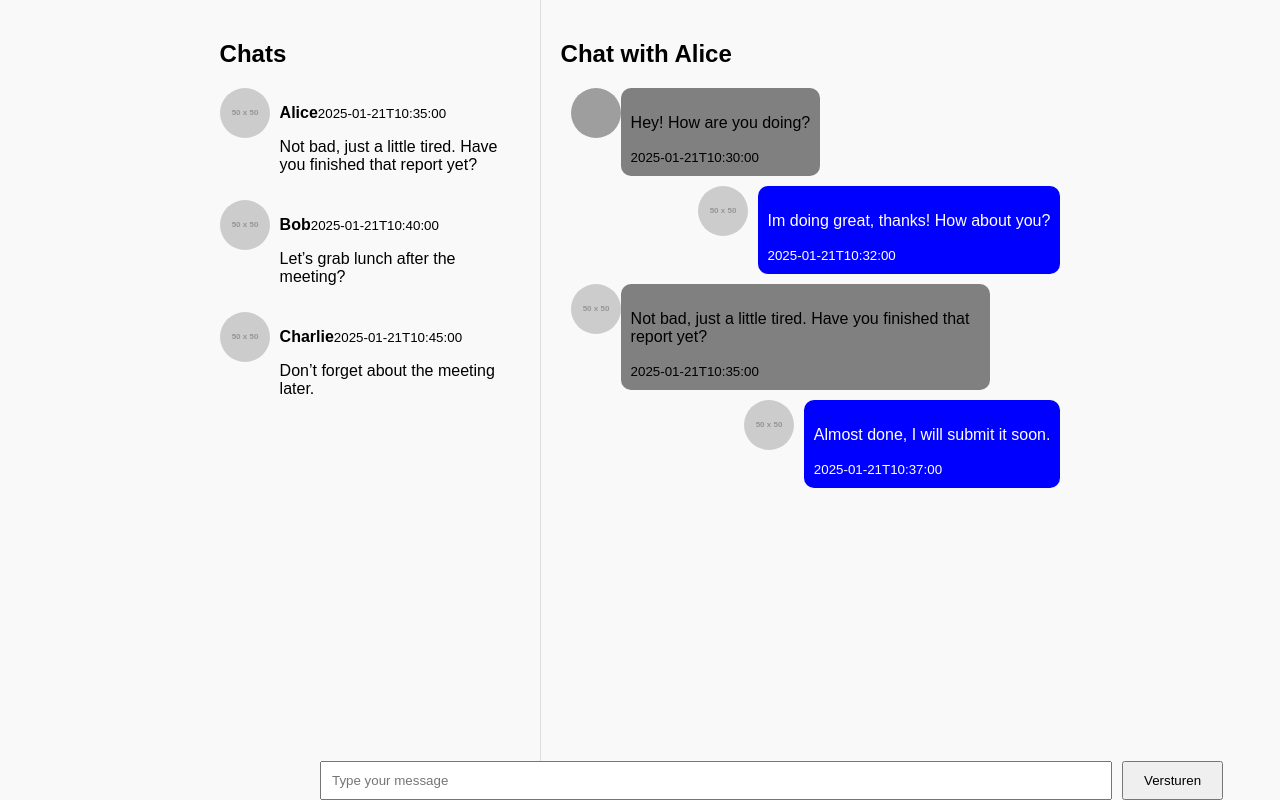
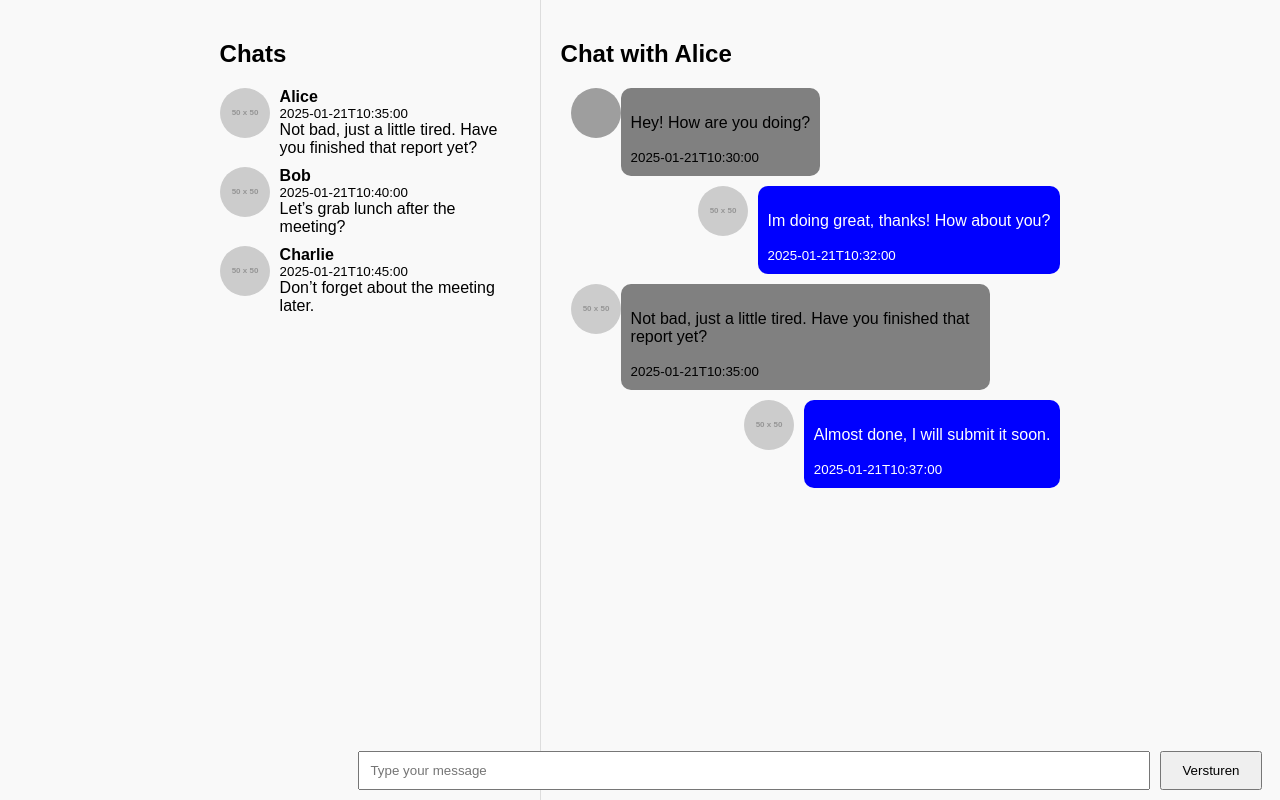
Before and after one commit to Dwaynepiest/SoulConnect-Frontend, a React (Create React App) app in the folder Frontend/soulconnect/: page /berichten/Alice in a window 1280 px wide. Built offline with nearby package versions, Linux system fonts and the light colour scheme; grey boxes are pictures that could not be loaded.

Commit message:
+ losse css file

```diff
--- a/Frontend/soulconnect/src/pages/Berichten/bericht.js
+++ b/Frontend/soulconnect/src/pages/Berichten/bericht.js
@@ -1,12 +1,12 @@
 import React, { useState } from 'react';
 import { useParams } from 'react-router-dom';
 import { messages as initialMessages } from './messages';
+import './berichten.css';
 
 function ChatPage() {
   const { messageId } = useParams();
   const [messages, setMessages] = useState(initialMessages);
   const [newMessage, setNewMessage] = useState('');
-
 
   const contactMessages = messages.filter(
     (msg) =>
@@ -16,10 +16,8 @@ function ChatPage() {
 
   const sortedMessages = contactMessages.sort((a, b) => new Date(a.timestamp) - new Date(b.timestamp));
 
-
   const handleSendMessage = () => {
     if (newMessage.trim() === '') return;
-
 
     const nieuwBericht = {
       id: messages.length + 1,
@@ -30,68 +28,46 @@ function ChatPage() {
       profilePicture: '/path-to-your-profile-picture.jpg',
     };
 
-
     setMessages((prevMessages) => [...prevMessages, nieuwBericht]);
     setNewMessage('');
   };
 
   return (
     <div>
-      <h2>Chat with {messageId}</h2>
-      <div>
+      <h2 className="chat-header">Chat with {messageId}</h2>
+      <div className="messages-container">
         {sortedMessages.map((msg) => (
           <div
             key={msg.id}
-            style={{
-              display: 'flex',
-              marginBottom: '10px',
-              justifyContent: msg.sender === 'You' ? 'flex-end' : 'flex-start',
-            }}
+            className={`message ${msg.sender === 'You' ? 'sent' : 'received'}`}
           >
             <img
               src={msg.profilePicture}
               alt={`${msg.sender}'s profile`}
-              style={{
-                width: '50px',
-                height: '50px',
-                borderRadius: '50%',
-                marginLeft: msg.sender === 'You' ? '0' : '10px',
-                marginRight: msg.sender === 'You' ? '10px' : '0',
-              }}
+              className={`profile-pic ${msg.sender === 'You' ? 'sent' : 'received'}`}
             />
-            <div
-              style={{
-                backgroundColor: msg.sender === 'You' ? 'blue' : 'gray',
-                color: msg.sender === 'You' ? 'white' : 'black',
-                padding: '10px',
-                borderRadius: '10px',
-                maxWidth: '70%',
-
-              }}
-            >
+            <div className={`message-box ${msg.sender === 'You' ? 'sent' : 'received'}`}>
               <p>{msg.message}</p>
-              <small>{(msg.timestamp)}</small>
+              <small>{msg.timestamp}</small>
             </div>
           </div>
         ))}
       </div>
 
-      <div style={{ position: 'fixed', bottom: "0", left: "0", width:"100%" }}>
+      <div className="input-container">
         <input
           type="text"
           value={newMessage}
           onChange={(e) => setNewMessage(e.target.value)}
           placeholder="Type your message"
-          style={{ width: '60%', padding: '10px', marginRight: '10px', marginLeft: "25%"
-           }}
+          className="message-input"
         />
-        <button onClick={handleSendMessage} style={{ padding: '10px 20px', cursor: 'pointer' }}>
+        <button onClick={handleSendMessage} className="send-button">
           Versturen
         </button>
       </div>
     </div>
   );
-
 }
 
 export default ChatPage;
--- /dev/null
+++ b/Frontend/soulconnect/src/pages/Berichten/berichten.css
@@ -0,0 +1,115 @@
+
+.main-container {
+    display: flex;
+    height: 100vh;
+  }
+
+  .sidebar {
+    width: 300px;
+    padding: 20px;
+    border-right: 1px solid #ddd;
+    overflow-y: auto;
+  }
+
+  .content {
+    flex: 1;
+    padding: 20px;
+    overflow-y: auto;
+  }
+
+
+  .chat-header {
+    font-size: 24px;
+  }
+
+  .messages-container {
+    margin-bottom: 50px;
+  }
+
+  .message {
+    display: flex;
+    margin-bottom: 10px;
+  }
+
+  .sent {
+    justify-content: flex-end;
+  }
+
+  .received {
+    justify-content: flex-start;
+  }
+
+  .profile-pic {
+    width: 50px;
+    height: 50px;
+    border-radius: 50%;
+  }
+
+  .sent .profile-pic {
+    margin-left: 0;
+    margin-right: 10px;
+  }
+
+  .received .profile-pic {
+    margin-left: 10px;
+    margin-right: 0;
+  }
+
+  .message-box {
+    padding: 10px;
+    border-radius: 10px;
+    max-width: 70%;
+  }
+
+  .sent .message-box {
+    background-color: blue;
+    color: white;
+  }
+
+  .received .message-box {
+    background-color: gray;
+    color: black;
+  }
+
+
+  .input-container {
+    position: fixed;
+    bottom: 0;
+    left: 0;
+    width: 100%;
+    display: flex;
+    justify-content: center;
+    align-items: center;
+    padding: 10px;
+  }
+
+  .message-input {
+    width: 60%;
+    padding: 10px;
+    margin-right: 10px;
+    margin-left: 25%;
+  }
+
+  .send-button {
+    padding: 10px 20px;
+    cursor: pointer;
+  }
+
+  .chat-link {
+    text-decoration: none;
+    color: black;
+    display: flex;
+    margin-bottom: 10px;
+  }
+
+  .message-preview {
+    margin-left: 10px;
+  }
+
+  .message-preview p {
+    margin: 0;
+  }
+
+  .message-preview small {
+    display: block;
+  }
--- a/Frontend/soulconnect/src/pages/Berichten/berichten.js
+++ b/Frontend/soulconnect/src/pages/Berichten/berichten.js
@@ -1,6 +1,7 @@
 import React, { useState, useEffect } from 'react';
 import { Link, Outlet } from 'react-router-dom';
 import { messages } from './messages';
+import './berichten.css';
 
 function BerichtenPagina() {
   const [messagesData, setMessagesData] = useState([]);
@@ -8,7 +9,6 @@ function BerichtenPagina() {
   useEffect(() => {
     setMessagesData(messages);
   }, []);
-
 
   const lastMessages = messagesData.reduce((acc, msg) => {
     if (msg.sender === 'You') {
@@ -20,7 +20,6 @@ function BerichtenPagina() {
     if (!acc[contactId]) {
       acc[contactId] = msg;
     } else {
-
       if (new Date(msg.timestamp) > new Date(acc[contactId].timestamp)) {
         acc[contactId] = msg;
       }
@@ -31,26 +30,21 @@ function BerichtenPagina() {
   const lastMessagesArray = Object.values(lastMessages);
 
   return (
-    <div style={{ display: 'flex', height: '100vh' }}>
-      <div style={{ width: '300px', padding: '20px', borderRight: '1px solid #ddd', overflowY: 'auto' }}>
+    <div className="main-container">
+      <div className="sidebar">
         <h2>Chats</h2>
         {lastMessagesArray.map((msg) => (
           <Link
             key={msg.id}
             to={`/berichten/${msg.receiver === 'You' ? msg.sender : msg.receiver}`}
-            style={{
-              textDecoration: 'none',
-              color: 'black',
-              display: 'flex',
-              marginBottom: '10px',
-            }}
+            className="chat-link"
           >
             <img
               src={msg.profilePicture}
               alt={`${msg.receiver === 'You' ? msg.sender : msg.receiver}'s profile`}
-              style={{ width: '50px', height: '50px', borderRadius: '50%' }}
+              className="profile-pic"
             />
-            <div style={{ marginLeft: '10px' }}>
+            <div className="message-preview">
               <p>
                 <strong>{msg.receiver === 'You' ? msg.sender : msg.receiver}</strong>
                 <small>{msg.timestamp}</small>
@@ -61,8 +55,7 @@ function BerichtenPagina() {
         ))}
       </div>
 
-
-      <div style={{ flex: 1, padding: '20px', overflowY: 'auto' }}>
+      <div className="content">
         <Outlet />
       </div>
     </div>
```
Also changed, not shown: Frontend/soulconnect/src/pages/Home/Home.js (added, +12 -0 lines), Frontend/soulconnect/src/pages/Landingpage/Landpage.js (added).
